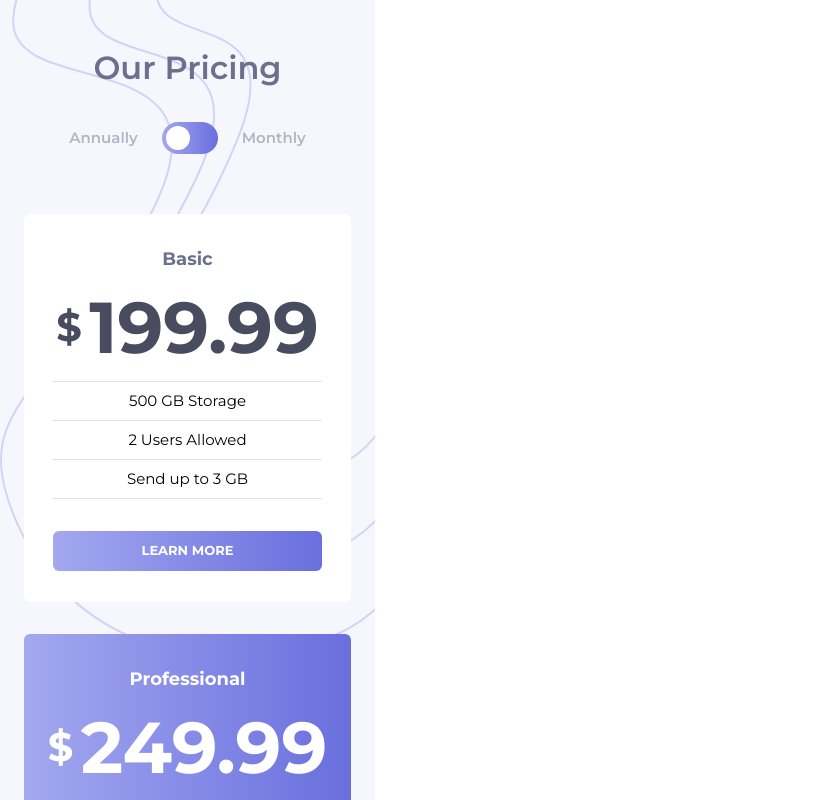
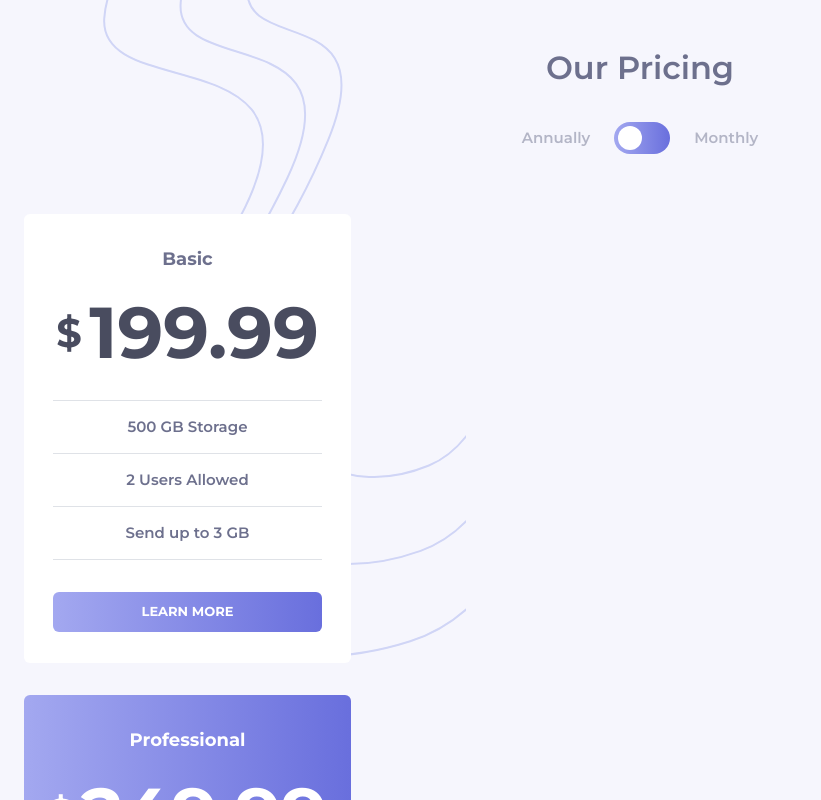
Before and after one commit to shaversj/pricing-component-with-toggle-master, a React (Vite) app: page / in a window 1280 px wide. Shown: the top 800 px of the page, without its empty margins (0-821 px from the left). Built offline with nearby package versions, Linux system fonts and the light colour scheme.

Commit message:
Added desktop layout

```diff
--- a/src/App.tsx
+++ b/src/App.tsx
@@ -12,7 +12,7 @@ function App() {
 
   return (
     <>
-      <div className={"bg-primary-background-color max-w-[375px] bg-[10%_0%] bg-no-repeat px-6 [background-image:url('/src/assets/images/bg-top.svg')]"}>
+      <div className={"bg-primary-background-color mx-auto min-w-[375px] bg-[10%_0%] bg-no-repeat px-6 [background-image:url('/src/assets/images/bg-top.svg')] lg:min-h-screen lg:w-[1440px]"}>
         <div>
           <Header showMonthlyHandler={showMonthlyHandler} showMonthly={showMonthly} />
           <CardList products={products} showMonthly={showMonthly} />
--- a/src/Card.tsx
+++ b/src/Card.tsx
@@ -8,24 +8,24 @@ interface CardProps {
 export default function Card({ product, showMonthly }: CardProps) {
   return (
     <>
-      <div data-position={product.position} className={"rounded-md bg-white from-[#A3A8F0] to-[#696FDD] py-[31px] font-Montserrat data-[position=middle]:bg-gradient-to-r"}>
+      <div data-position={product.position} className={"w-[327px] rounded-md bg-white from-[#A3A8F0] to-[#696FDD] py-[31px] font-Montserrat data-[position=middle]:bg-gradient-to-r lg:w-[350px]"}>
         <h3 data-position={product.position} className={"text-center text-[18px] font-bold leading-[28px] text-neutral-grayish-blue data-[position=middle]:text-white"}>
           {product.name}
         </h3>
-        <div data-position={product.position} className={"flex items-center justify-center gap-x-[7.46px] font-bold text-neutral-dark-grayish-blue data-[position=middle]:text-white"}>
+        <div data-position={product.position} className={"flex items-center justify-center gap-x-[7.46px] pt-6 font-bold text-neutral-dark-grayish-blue data-[position=middle]:text-white"}>
           <span className={"text-[40px]"}>$</span>
-          <span className={"text-[72px]"}>{showMonthly ? product.price : parseFloat((product.price * 10 + 0.09).toFixed(2))}</span>
+          <span className={"text-[72px] leading-[71px]"}>{showMonthly ? product.price : parseFloat((product.price * 10 + 0.09).toFixed(2))}</span>
         </div>
 
-        <div className={"mx-[29px]"}>
+        <div className={"mx-[29px] pt-8"}>
           <div
             data-position={product.position}
             className={
-              "divide-neutral-grayish-line-color border-neutral-grayish-line-color flex flex-col divide-y-[1px] border-b-[1px] border-t-[1px] text-[15px] leading-[38px] data-[position=middle]:text-white"
+              "divide-neutral-grayish-line-color border-neutral-grayish-line-color flex flex-col divide-y-[1px] border-b-[1px] border-t-[1px] text-[15px] font-semibold leading-[38px] text-neutral-grayish-blue data-[position=middle]:text-white"
             }
           >
             {product.features.map((feature, index) => (
-              <span key={index} className={"text-center"}>
+              <span key={index} className={"py-[7px] text-center"}>
                 {feature}
               </span>
             ))}
--- a/src/CardList.tsx
+++ b/src/CardList.tsx
@@ -8,7 +8,7 @@ interface CardListProps {
 
 export default function CardList({ products, showMonthly }: CardListProps) {
   return (
-    <div className={"grid grid-cols-1 gap-y-8"}>
+    <div className={"grid grid-cols-1 gap-y-8 lg:flex lg:justify-center"}>
       {products.map((product) => (
         <Card key={product.id} product={product} showMonthly={showMonthly} />
       ))}
```
